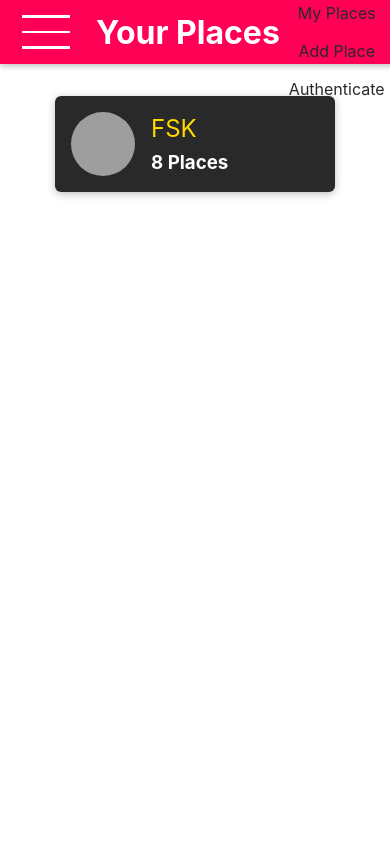
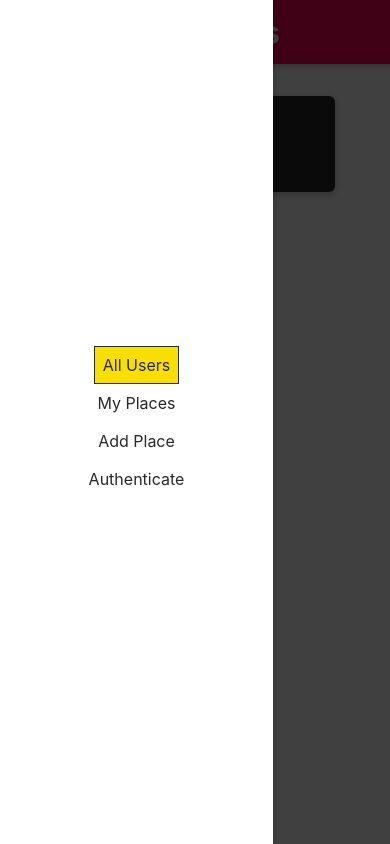
Before and after one commit to fsk/MERNStackProject-1-, a React (Create React App) app in the folder frontend/: page / in a window 390 px wide. Both pictures are taken after a click on the button 40 px from the left and 32 px from the top of the page. Built offline with nearby package versions, Linux system fonts and the light colour scheme; grey boxes are pictures that could not be loaded.

Commit message:
Mobil cihazlar icin nav guncellendi

```diff
--- a/frontend/public/index.html
+++ b/frontend/public/index.html
@@ -28,7 +28,10 @@
   </head>
   <body>
     <noscript>You need to enable JavaScript to run this app.</noscript>
+    <div id="drawer-hook"></div>
+    <div id="backdrop-hook"></div>
     <div id="root"></div>
+
     <!--
       This HTML file is a template.
       If you open it directly in the browser, you will see an empty page.
--- a/frontend/src/shared/Components/Navigation/MainNavigation.js
+++ b/frontend/src/shared/Components/Navigation/MainNavigation.js
@@ -1,14 +1,32 @@
-import React from "react";
+import React, { useState } from "react";
 import { Link } from 'react-router-dom';
 
 import MainHeader from "./MainHeader";
 import NavLinks from "./NavLink";
-import './MainNavigation.css'
+import SideDrawer from "./SideDrawer";
+import Backdrop from "../UIElement/Backdrop";
+import './MainNavigation.css';
 
 const MainNavigation = props => {
+    const [drawerIsOpen, setDrawerIsOpen] = useState(false);
+
+    const openDrawer = () => {
+        setDrawerIsOpen(true)
+    }
+
+    const closeDrawer = () => {
+        setDrawerIsOpen(false);
+    }
     return (
+        <React.Fragment>
+            {drawerIsOpen && <Backdrop onClick={closeDrawer}/>}
+            {drawerIsOpen ? (<SideDrawer>
+                <nav className="main-navigation__drawer-nav">
+                    <NavLinks />
+                </nav>
+            </SideDrawer>) : null }
             <MainHeader>
-            <button className="main-navigation__menu-btn">
+                <button className="main-navigation__menu-btn" onClick={openDrawer}>
                     <span />
                     <span />
                     <span />
@@ -16,10 +34,11 @@
                 <h1 className="main-navigation__title">
                     <Link to={"/"}>Your Places</Link>
                 </h1>
-            <nav>
+                <nav className="main-navigation__header-nav">
                     <NavLinks />
                 </nav>
             </MainHeader>
+        </React.Fragment>
     );
 }
 
--- a/frontend/src/shared/Components/Navigation/SideDrawer.css
+++ b/frontend/src/shared/Components/Navigation/SideDrawer.css
@@ -0,0 +1,10 @@
+.side-drawer {
+    position: fixed;
+    left: 0;
+    top: 0;
+    z-index: 100;
+    height: 100vh;
+    width: 70%;
+    background: white;
+    box-shadow: 0 2px 8px rgba(0, 0, 0, 0.26);
+  }
--- a/frontend/src/shared/Components/Navigation/SideDrawer.js
+++ b/frontend/src/shared/Components/Navigation/SideDrawer.js
@@ -0,0 +1,16 @@
+import React from "react";
+import ReactDom from "react-dom";
+
+import './SideDrawer.css'
+
+const SideDrawer = props => {
+
+    const content = <aside className="side-drawer">{props.children}</aside>
+
+
+    return ReactDom.createPortal(content, document.getElementById('drawer-hook'));
+
+
+};
+
+export default SideDrawer;
--- /dev/null
+++ b/frontend/src/shared/Components/UIElement/Backdrop.css
@@ -0,0 +1,9 @@
+.backdrop {
+    position: fixed;
+    top: 0;
+    left: 0;
+    width: 100%;
+    height: 100vh;
+    background: rgba(0, 0, 0, 0.75);
+    z-index: 10;
+  }
--- /dev/null
+++ b/frontend/src/shared/Components/UIElement/Backdrop.js
@@ -0,0 +1,13 @@
+import React from 'react';
+import ReactDOM from 'react-dom';
+
+import './Backdrop.css';
+
+const Backdrop = props => {
+  return ReactDOM.createPortal(
+    <div className="backdrop" onClick={props.onClick}></div>,
+    document.getElementById('backdrop-hook')
+  );
+};
+
+export default Backdrop;
```
Lines whose indentation alone changed are shown as unchanged.
